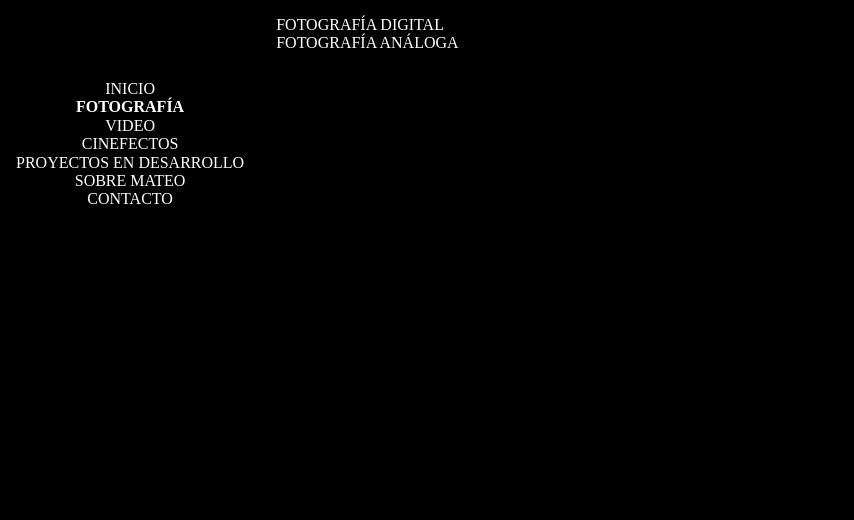
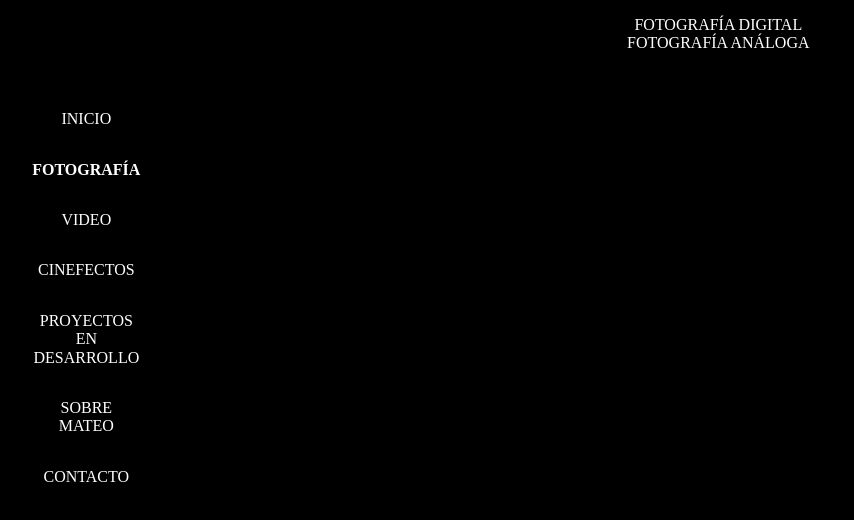
Before and after one commit to amsuarezg/portfolio_frontend, a React (Create React App) app: page /secciones in a window 1280 px wide. Shown: the top 520 px of the page, without its empty margins (0-854 px from the left). Built offline with nearby package versions, Linux system fonts and the light colour scheme; a web font is replaced by a local one.

Commit message:
more styled version

```diff
--- a/src/components/Secciones/Secciones.js
+++ b/src/components/Secciones/Secciones.js
@@ -4,7 +4,7 @@ import SeccionesCardList from "./SeccionesCardList";
 
 const Secciones = () => {
     return (
-        <div className="flex flex-wrap justift-center">
+        <div className="flex justift-center">
             <SeccionesNav/>
             <SeccionesCardList/>
         </div>
--- a/src/components/Secciones/SeccionesCard.js
+++ b/src/components/Secciones/SeccionesCard.js
@@ -1,8 +1,11 @@
 import React from "react";
 
-const SeccionesCard = ({title}) =>{
+const SeccionesCard = ({title,background}) =>{
+    //const card_bg = `background:url(${background}]) no-repeat center;`
     return(
-        <div>
+        <div
+            className="tc w-100"
+        >
             <p>{title}</p>
         </div>
     )
--- a/src/components/Secciones/SeccionesCardList.js
+++ b/src/components/Secciones/SeccionesCardList.js
@@ -4,10 +4,16 @@ import {secciones} from "./SeccionesList";
 
 const SeccionesCardList = () => {
     return(
-        <div className="pa3">
+        <div className="pa3 w-100">
             {
                 secciones.map((seccion,i) =>{
-                    return <SeccionesCard key={i} title={seccion.title} />
+                    return (
+                        <SeccionesCard
+                            key={i}
+                            title={seccion.title}
+                            img={seccion.background}
+                        />
+                    );
                 })
             }
         </div>
--- a/src/components/Secciones/SeccionesList.js
+++ b/src/components/Secciones/SeccionesList.js
@@ -1,10 +1,10 @@
 export const secciones = [
     {
         title: 'FOTOGRAFÍA DIGITAL',
-        img: ''
+        background: '../../assets/3.jpg'
     },
     {
         title: 'FOTOGRAFÍA ANÁLOGA',
-        img: ''
+        background: '../../assets/unlugarpropio_still04.jpg'
     }
 ]
--- a/src/components/Secciones/SeccionesNav.js
+++ b/src/components/Secciones/SeccionesNav.js
@@ -3,14 +3,14 @@ import React from "react";
 const SeccionesNav = () => {
     return(
         <div>
-            <div className="pa3 flex flex-column items-center mt5 mb5">
-                <p>INICIO</p>
-                <p><strong>FOTOGRAFÍA</strong></p>
-                <p>VIDEO</p>
-                <p>CINEFECTOS</p>
-                <p>PROYECTOS EN DESARROLLO</p>
-                <p>SOBRE MATEO</p>
-                <p>CONTACTO</p>
+            <div className="tc pa3 flex flex-column items-center ml3 secnav">
+                <p className="mt3 mb3">INICIO</p>
+                <p className="mt3 mb3"><strong>FOTOGRAFÍA</strong></p>
+                <p className="mt3 mb3">VIDEO</p>
+                <p className="mt3 mb3">CINEFECTOS</p>
+                <p className="mt3 mb3">PROYECTOS <br/> EN DESARROLLO</p>
+                <p className="mt3 mb3">SOBRE MATEO</p>
+                <p className="mt3 mb3">CONTACTO</p>
             </div>
         </div>
     )
--- a/src/styles/index.css
+++ b/src/styles/index.css
@@ -9,3 +9,10 @@
   background-color: #000000ff;
   color: #ffffff;
 }
+
+/* secnav styles */
+.secnav {
+  align-items: center;
+  margin-top: 50%;
+  margin-bottom: 50%;
+}
```
Also changed, not shown: src/assets/unlugarpropio_still04.jpg (added), 1 other file (tests, documents, lock files or other folders).
